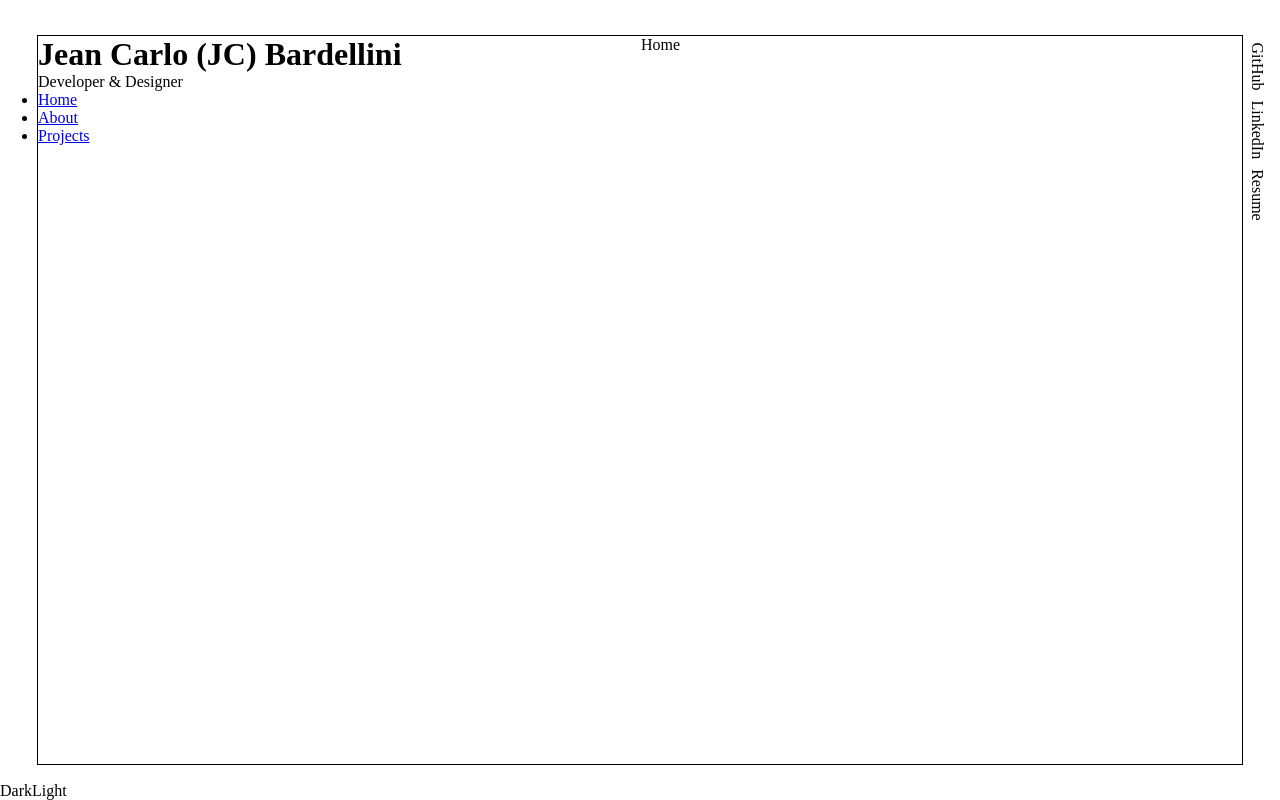
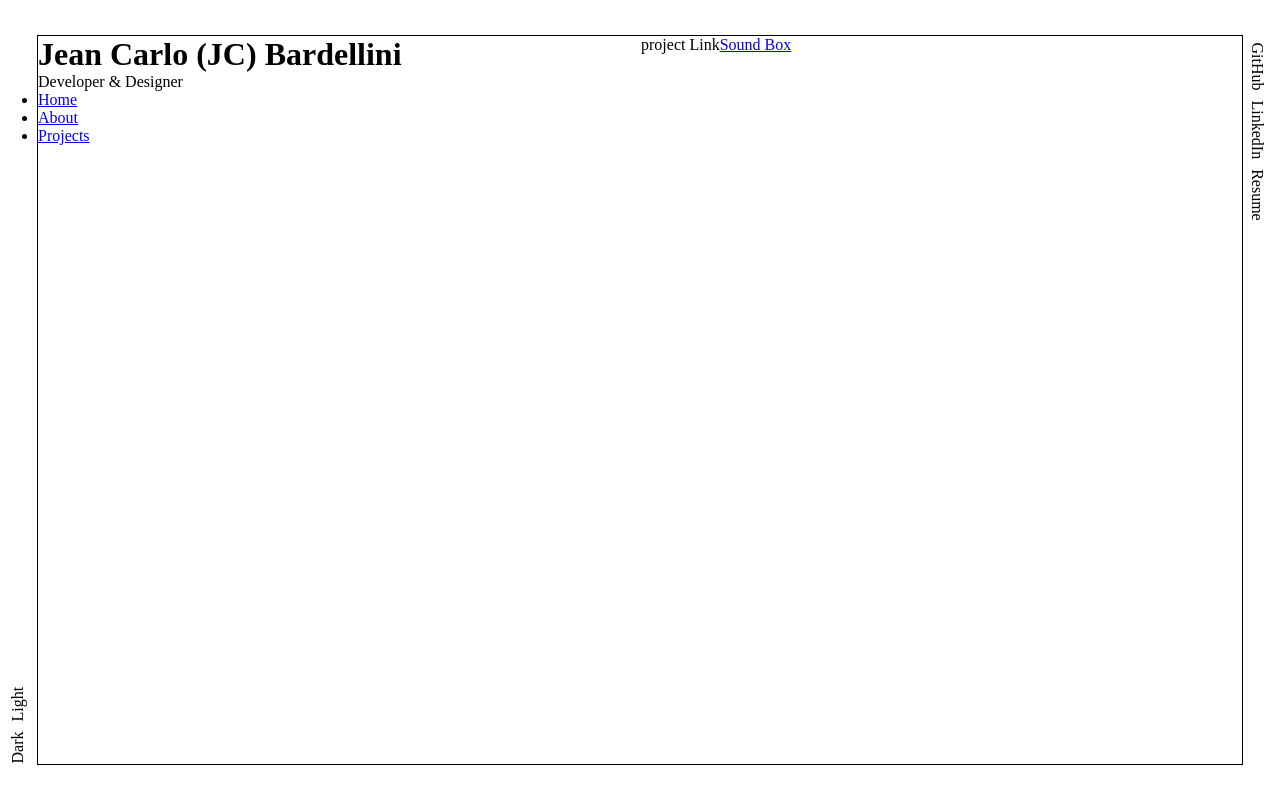
Before and after one commit to JCBardellini/portfolio, a React (Vite) app: page / in a window 1280 px wide. Built offline with nearby package versions, Linux system fonts and the light colour scheme.

Commit message:
added project link

```diff
--- a/src/Components/ProjectsNavbar/index.jsx
+++ b/src/Components/ProjectsNavbar/index.jsx
@@ -1,7 +1,7 @@
 import React from "react";
 
 const ProjectsNavbar = () => {
-  // have to make a tenoray operator if i click on projects this navbar will show
+  // have to make a ternary operator if I click on projects this navbar will show
   return <div>ProjectsNavbar</div>;
 };
 
--- a/src/Components/Theme/index.css
+++ b/src/Components/Theme/index.css
@@ -1,4 +1,7 @@
 #themeContainer {
     display: flex;
     align-items: flex-end;
+    margin-top: auto;
+    transform: rotate(-90deg) translateX(45px);
+    gap: 10px;
 }
--- a/src/Pages/Home/index.jsx
+++ b/src/Pages/Home/index.jsx
@@ -1,7 +1,12 @@
 import React from "react";
 
 const Home = () => {
-  return <div>Home</div>;
+  return (
+    <div>
+      project Link
+      <a href="https://soundbox2.netlify.app">Sound Box</a>
+    </div>
+  );
 };
 
 export default Home;
```
